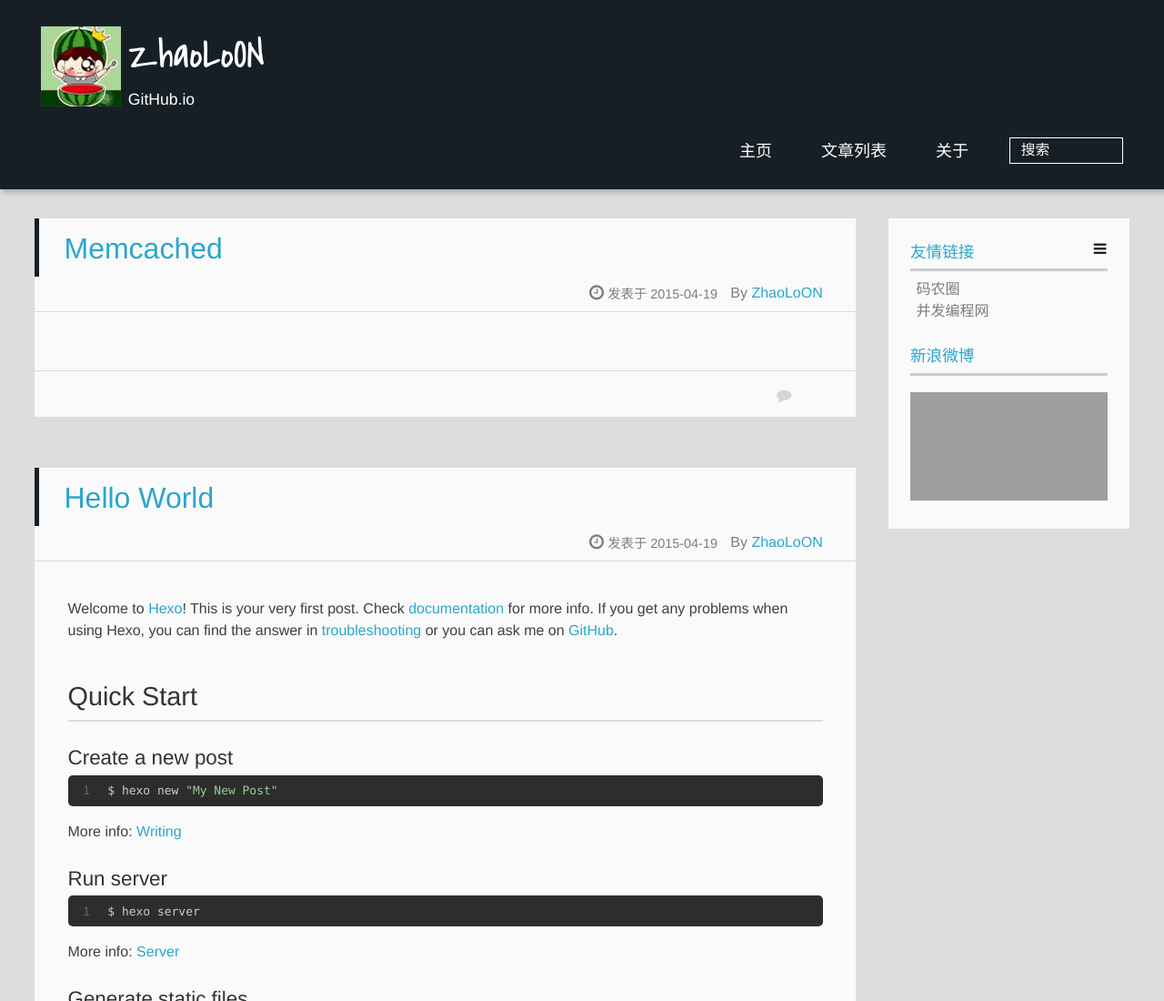
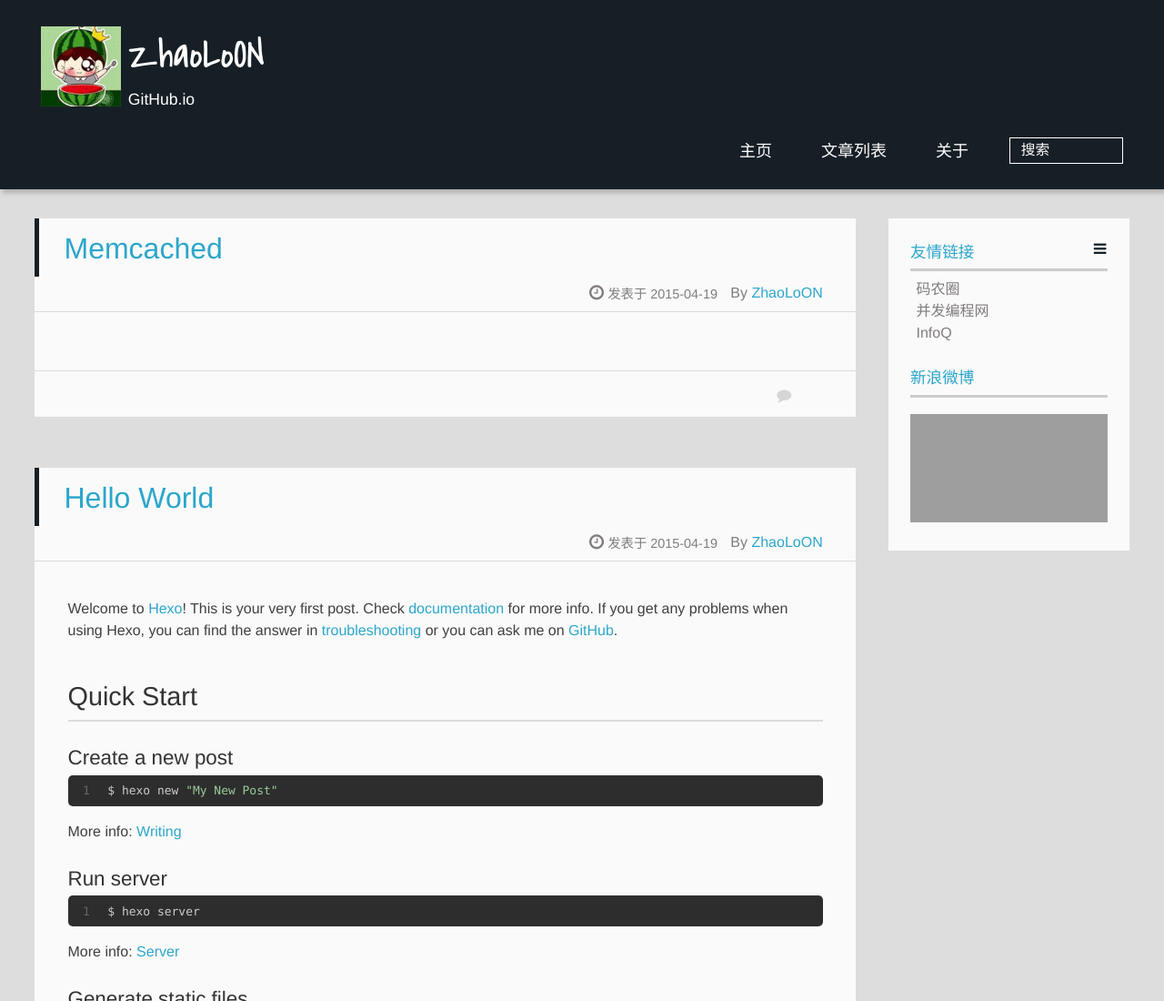
Before and after one commit to ZhaoLoON/zhaoloon.github.io, a plain HTML site: page index.html in a window 1280 px wide. Shown: the top 1100 px of the page at 91% size. Drawn offline with Linux system fonts and the light colour scheme; grey boxes are pictures that could not be loaded; a script that the page names is missing.

Commit message:
add links infoq

```diff
--- a/index.html
+++ b/index.html
@@ -216,6 +216,12 @@
 
           </li>
 
+          <li>
+
+            	<a href="http://www.infoq.com/" target="_blank" title="InfoQ">InfoQ</a>
+
+          </li>
+
     </ul>
 </div>
 
```
Also changed, not shown: 2015/04/19/Memcached/index.html (+6 -0 lines), 2015/04/19/hello-world/index.html (+6 -0 lines).
